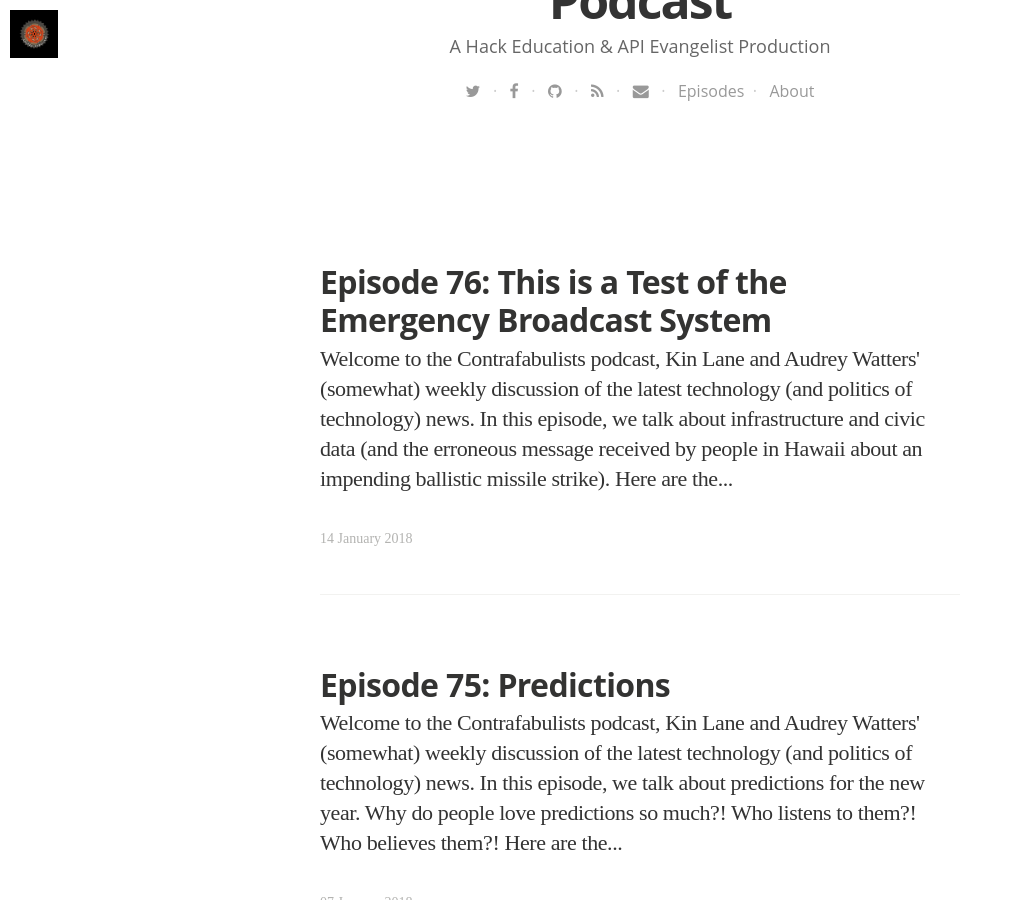
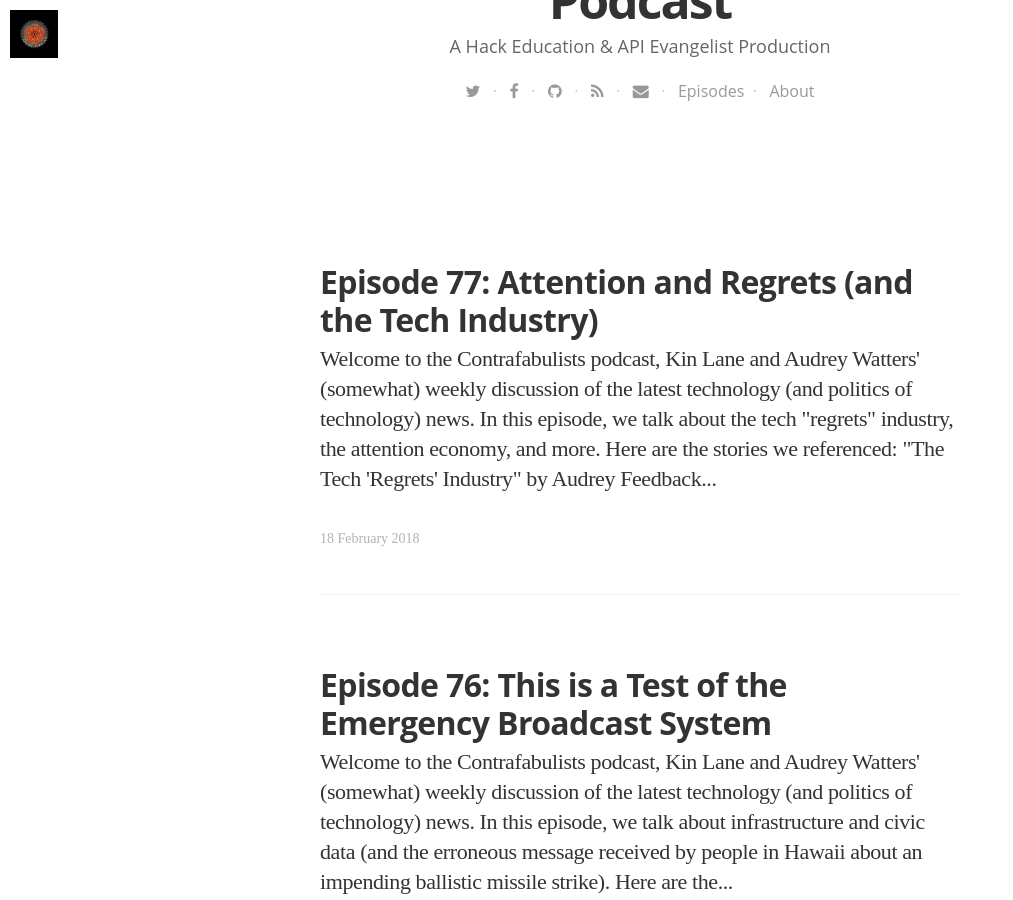
Before and after one commit to Contrafabulists/podcast, a Jekyll site: the page built from blog/index.html, in a window 1280 px wide and 900 px high, scrolled down 609 px. Shown: the whole window, without its empty margins (0-1013 px from the left). Built offline with Jekyll 4.4.1, drawn with Linux system fonts in a browser that asks for light colours; nearby versions of some CDN libraries; some web fonts are replaced; the list of posts is cut into pages by our own code; some of the changed text lies outside the part shown.

Commit message:
new episode

```diff
--- a/_data/podcasts.yaml
+++ b/_data/podcasts.yaml
@@ -1104,3 +1104,17 @@
   tags:
   - Technology
   - Politics
+- title: "Contrafabulists Episode 77"
+  summary: "In this episode, we talk about the tech 'regrets' industry."
+  description: "In this episode, we talk about the tech 'regrets' industry."
+  subtitle: "Tech, Scrutinized"
+  image: /assets/images/cog-big.png
+  audio_file: http://s3.amazonaws.com/contrafabulists/2018-02-18-episode-77.mp3
+  audio_length: 55180352
+  sound_cloud: https://soundcloud.com/contrafabulists/episode-76
+  duration: '0:38:19'
+  publish_date: "2018-02-18 19:10:00"
+  url: 2018/02/18/episode-77
+  tags:
+  - Technology
+  - Politics
--- /dev/null
+++ b/_posts/2018-02-18-episode-77.html
@@ -0,0 +1,20 @@
+---
+layout: post
+title: "Episode 77: Attention and Regrets (and the Tech Industry)"
+date: 2018-02-18 19:10:00 +0000
+image: https://s3.amazonaws.com/contrafabulists/2018-02-18-angel.jpg
+imagecredits: https://www.flickr.com/photos/picfix/1519089160/
+---
+<p>Welcome to the Contrafabulists podcast, <a href="http://kinlane.com">Kin Lane</a> and <a href="http://audreywatters.com">Audrey Watters</a>' (somewhat) weekly discussion of the latest technology (and politics of technology) news.</p>
+
+<p>In this episode, we talk about the tech "regrets" industry, the attention economy, and more.</p>
+
+<iframe width="100%" height="166" scrolling="no" frameborder="no" allow="autoplay" src="https://w.soundcloud.com/player/?url=https%3A//api.soundcloud.com/tracks/401702040&amp;color=%23ff5500&amp;auto_play=false&amp;hide_related=false&amp;show_comments=true&amp;show_user=true&amp;show_reposts=false&amp;show_teaser=true"></iframe>
+
+<p>Here are the stories we referenced:</p>
+
+<ul>
+<li>"<a href="http://audreywatters.com/2018/02/16/the-regret-industry">The Tech 'Regrets' Industry</a>" by Audrey</li>
+</ul>
+
+<p>Feedback is welcome. (You should <a href="mailto:kinlane@gmail.com">email Kin</a> with it though, not Audrey.)</p>
--- a/index.html
+++ b/index.html
@@ -6,7 +6,7 @@ layout: default
 
 <p>Welcome to The Contrafabulists podcast, <a href="http://kinlane.com">Kin Lane</a> and <a href="http://audreywatters.com">Audrey Watters</a>' weekly discussion of the latest technology news.</p>
 
-<p><strong>Latest Episode: <a href="http://podcast.contrafabulists.com/2018/01/14/episode-76">76: This is a Test of the Emergency Broadcast System</a></strong>
+<p><strong>Latest Episode: <a href="http://podcast.contrafabulists.com/2018/02/18/episode-77">77: Attention and Regrets (and the Tech Industry)</a></strong>
 
 <p><strong>To Subscribe</strong>: You can subscribe to the podcast via iTunes, Stitcher, or <a href="https://soundcloud.com/contrafabulists">Soundcloud</a> (or via any other app that supports <a href="http://podcast.contrafabulists.com/feed.xml">RSS</a>). The <a href="http://podcast.contrafabulists.com/blog/">show notes</a> can be found <a href="http://podcast.contrafabulists.com/blog/">on this blog</a> and can also be subscribed to <a href="http://podcast.contrafabulists.com/blog.xml">via RSS</a>. These are all included as part of <a href="http://hackeducation.us5.list-manage1.com/subscribe?u=0ab07657df870af8eb101b4e5&id=c0e1f570cf">the weekly Contrafabulists Newsletter</a>.</p>
 
```
